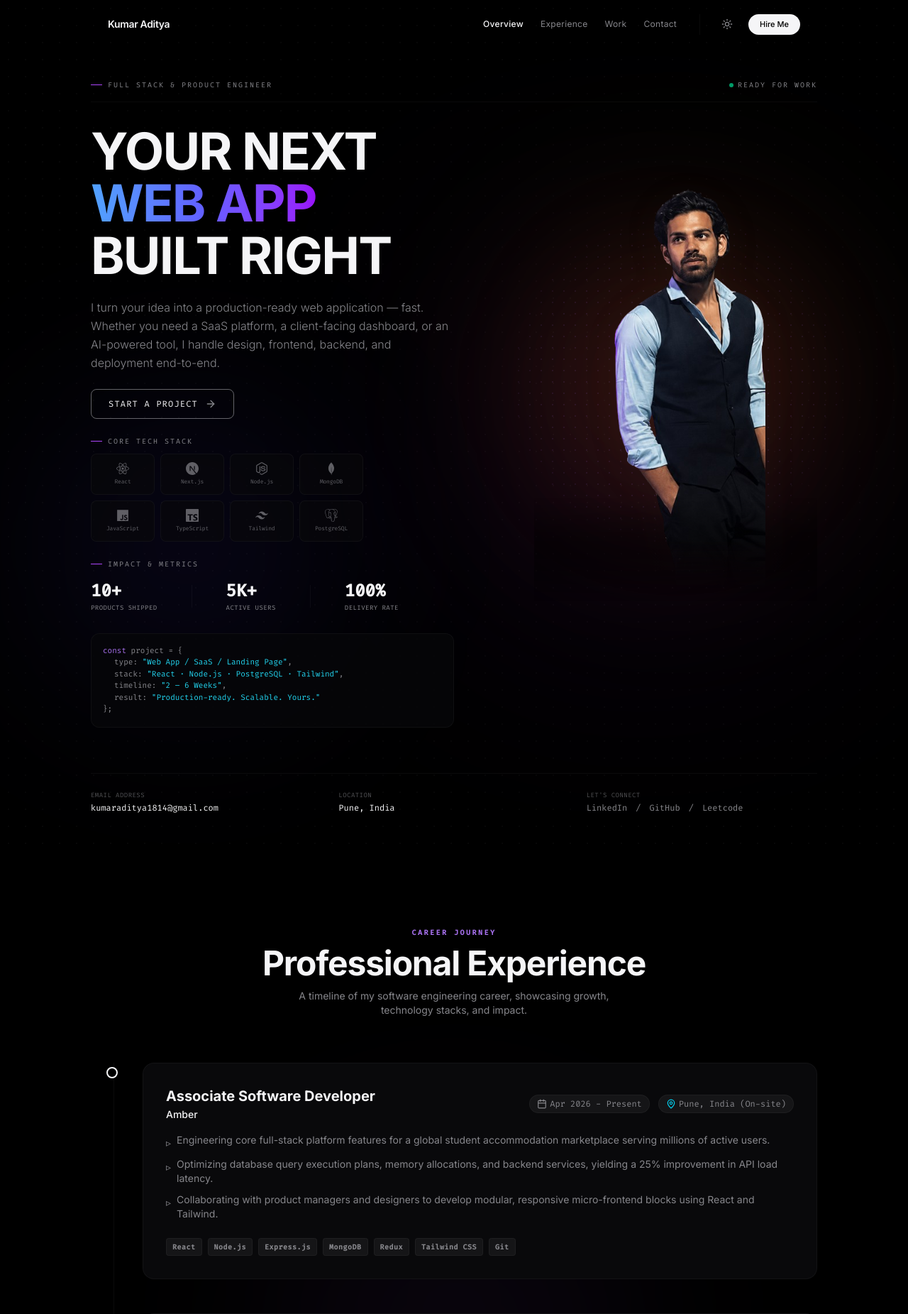
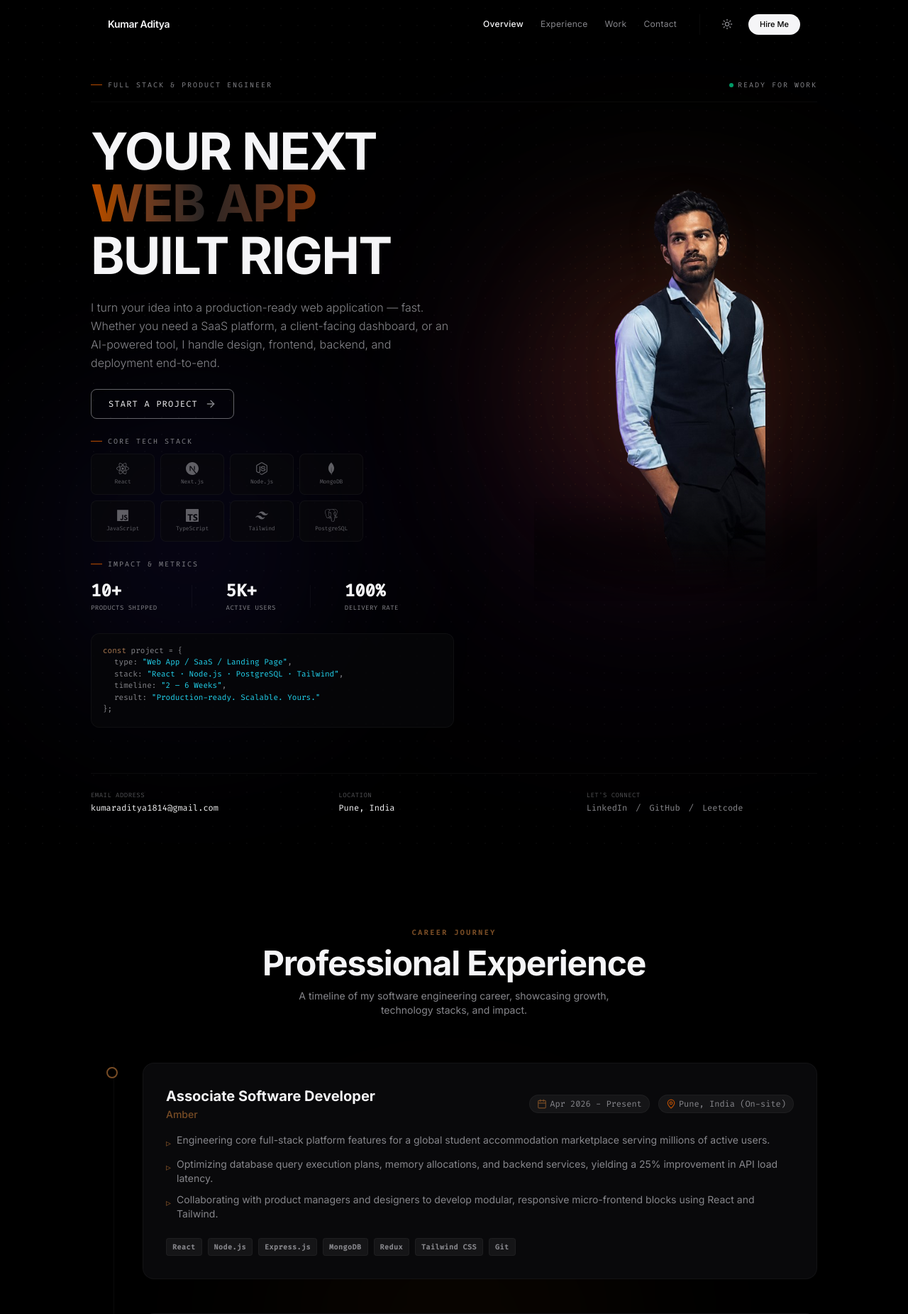
Before and after one commit to Kumaraditya18/Portfolio, a React (Vite) app: page / in a window 1280 px wide. Shown: the top 1851 px of the page at 71% size. Built offline with nearby package versions, Linux system fonts and the light colour scheme.

Commit message:
fix: remove all purple in light mode in favor of beige & earth brown palette, and make card images 100% sharp without white blur mask

```diff
--- a/src/components/Experience.jsx
+++ b/src/components/Experience.jsx
@@ -65,13 +65,13 @@ const Experience = () => {
       className="bg-bg-app text-text-app py-24 relative overflow-hidden"
     >
       {/* Background radial glow */}
-      <div className="absolute top-1/4 left-1/2 -translate-x-1/2 w-[500px] h-[500px] bg-purple-500/5 rounded-full blur-[120px] pointer-events-none"></div>
+      <div className="absolute top-1/4 left-1/2 -translate-x-1/2 w-[500px] h-[500px] bg-amber-700/5 dark:bg-purple-500/5 rounded-full blur-[120px] pointer-events-none"></div>
 
       <div className="section-container relative z-10">
 
         {/* Section Header */}
         <div className="text-center mb-16">
-          <h2 className="text-[10px] font-semibold tracking-[0.25em] text-[#a771ee] font-mono uppercase mb-3">
+          <h2 className="text-[10px] font-semibold tracking-[0.25em] text-[#784c25] dark:text-[#a771ee] font-mono uppercase mb-3">
             Career Journey
           </h2>
           <h3 className="text-4xl md:text-5xl font-extrabold tracking-tight text-text-app">
@@ -95,12 +95,12 @@ const Experience = () => {
               className="relative group"
             >
               {/* Timeline dot */}
-              <div className="absolute -left-[35px] md:-left-[51px] top-1.5 w-4 h-4 rounded-full bg-bg-app border-2 border-text-app dark:border-purple-500 flex items-center justify-center group-hover:scale-125 transition-transform duration-300">
-                <span className="w-1.5 h-1.5 rounded-full bg-cyan-400 opacity-0 group-hover:opacity-100 transition-opacity duration-300"></span>
+              <div className="absolute -left-[35px] md:-left-[51px] top-1.5 w-4 h-4 rounded-full bg-bg-app border-2 border-[#784c25] dark:border-purple-500 flex items-center justify-center group-hover:scale-125 transition-transform duration-300">
+                <span className="w-1.5 h-1.5 rounded-full bg-amber-600 dark:bg-cyan-400 opacity-0 group-hover:opacity-100 transition-opacity duration-300"></span>
               </div>
 
               {/* Experience Card */}
-              <div className="glassmorphism rounded-2xl p-6 md:p-8 border border-border-app hover:border-text-app/30 dark:hover:border-purple-500/30 transition-all duration-300 hover:shadow-lg hover:shadow-text-app/5 dark:hover:shadow-purple-500/5 hover:-translate-y-1">
+              <div className="glassmorphism rounded-2xl p-6 md:p-8 border border-border-app hover:border-[#784c25]/30 dark:hover:border-purple-500/30 transition-all duration-300 hover:shadow-lg hover:shadow-text-app/5 dark:hover:shadow-purple-500/5 hover:-translate-y-1">
 
                 {/* Card Title Header */}
                 <div className="flex flex-col md:flex-row md:items-center justify-between gap-2 mb-4">
@@ -114,12 +114,12 @@ const Experience = () => {
                           href={exp.companyUrl}
                           target="_blank"
                           rel="noopener noreferrer"
-                          className="text-text-app dark:text-[#a771ee] hover:underline"
+                          className="text-[#784c25] dark:text-[#a771ee] hover:underline"
                         >
                           {exp.company}
                         </a>
                       ) : (
-                        <span className="text-text-app dark:text-[#a771ee]">{exp.company}</span>
+                        <span className="text-[#784c25] dark:text-[#a771ee]">{exp.company}</span>
                       )}
                     </div>
                   </div>
@@ -127,11 +127,11 @@ const Experience = () => {
                   {/* Period and Location Badges */}
                   <div className="flex flex-wrap items-center gap-3 text-xs text-text-muted-app font-mono">
                     <span className="flex items-center gap-1 bg-badge-app border border-border-app px-2.5 py-1 rounded-full">
-                      <Calendar className="w-3.5 h-3.5 text-text-muted-app dark:text-[#a771ee]" />
+                      <Calendar className="w-3.5 h-3.5 text-[#784c25] dark:text-[#a771ee]" />
                       {exp.period}
                     </span>
                     <span className="flex items-center gap-1 bg-badge-app border border-border-app px-2.5 py-1 rounded-full">
-                      <MapPin className="w-3.5 h-3.5 text-cyan-400" />
+                      <MapPin className="w-3.5 h-3.5 text-amber-700 dark:text-cyan-400" />
                       {exp.location}
                     </span>
                   </div>
@@ -141,7 +141,7 @@ const Experience = () => {
                 <ul className="list-none space-y-2.5 text-sm text-text-muted-app mb-6">
                   {exp.description.map((bullet, bIdx) => (
                     <li key={bIdx} className="flex gap-2 items-start">
-                      <span className="text-text-muted-app dark:text-purple-400 select-none mt-1">▹</span>
+                      <span className="text-[#784c25] dark:text-purple-400 select-none mt-1">▹</span>
                       <span>{bullet}</span>
                     </li>
                   ))}
@@ -152,7 +152,7 @@ const Experience = () => {
                   {exp.skills.map((skill, sIdx) => (
                     <span
                       key={sIdx}
-                      className="text-[10px] font-semibold font-mono tracking-wider px-2 py-1 rounded bg-badge-app border border-border-app text-text-muted-app hover:border-text-app/40 dark:hover:border-purple-500/20 hover:text-text-app dark:hover:text-purple-300 transition-all duration-200"
+                      className="text-[10px] font-semibold font-mono tracking-wider px-2 py-1 rounded bg-badge-app border border-border-app text-text-muted-app hover:border-[#784c25]/40 dark:hover:border-purple-500/20 hover:text-[#5c3a1c] dark:hover:text-purple-300 transition-all duration-200"
                     >
                       {skill}
                     </span>
--- a/src/components/Hero.jsx
+++ b/src/components/Hero.jsx
@@ -32,7 +32,7 @@ const Hero = () => {
         {/* Top Ribbon */}
         <div className="w-full flex items-center justify-between border-b border-border-app pb-4 mb-8 text-[10px] tracking-[0.2em] font-mono text-text-muted-app uppercase select-none">
           <div className="flex items-center gap-2">
-            <span className="w-4 h-[1px] bg-purple-500"></span>
+            <span className="w-4 h-[1px] bg-amber-700 dark:bg-purple-500"></span>
             Full Stack & Product Engineer
           </div>
           <div className="flex items-center gap-1.5">
@@ -50,7 +50,7 @@ const Hero = () => {
             {/* Headline */}
             <h1 className="text-5xl sm:text-6xl md:text-7xl font-extrabold tracking-tight leading-[1.02] text-text-app uppercase">
               YOUR NEXT<br />
-              <span className="text-transparent bg-clip-text bg-gradient-to-r from-blue-400 via-indigo-500 to-purple-600">WEB APP</span><br />
+              <span className="text-transparent bg-clip-text bg-gradient-to-r from-amber-700 via-stone-800 to-amber-900 dark:from-blue-400 dark:via-indigo-500 dark:to-purple-600">WEB APP</span><br />
               BUILT RIGHT
             </h1>
 
@@ -72,7 +72,7 @@ const Hero = () => {
             {/* Tech Stack Tiles Section */}
             <div className="w-full flex flex-col space-y-2.5">
               <div className="flex items-center gap-2 text-[10px] tracking-[0.2em] font-mono text-text-muted-app uppercase select-none">
-                <span className="w-4 h-[1px] bg-purple-500"></span>
+                <span className="w-4 h-[1px] bg-amber-700 dark:bg-purple-500"></span>
                 Core Tech Stack
               </div>
               <div className="grid grid-cols-4 gap-2 max-w-sm w-full">
@@ -93,7 +93,7 @@ const Hero = () => {
             {/* Divided Metrics section */}
             <div className="w-full flex flex-col space-y-2.5">
               <div className="flex items-center gap-2 text-[10px] tracking-[0.2em] font-mono text-text-muted-app uppercase select-none">
-                <span className="w-4 h-[1px] bg-purple-500"></span>
+                <span className="w-4 h-[1px] bg-amber-700 dark:bg-purple-500"></span>
                 Impact & Metrics
               </div>
               <div className="flex items-center gap-8 md:gap-12 py-1">
@@ -116,7 +116,7 @@ const Hero = () => {
 
             {/* Code Block */}
             <div className="w-full max-w-lg bg-[#070709]/80 border border-border-app rounded-xl p-4 text-left font-mono text-[11px] text-[#86868b] leading-normal select-none hidden min-[480px]:block">
-              <span className="text-[#a771ee]">const</span> project = &#123;
+              <span className="text-[#a87850] dark:text-[#a771ee]">const</span> project = &#123;
               <div className="pl-4">type: <span className="text-[#22d3ee]">"Web App / SaaS / Landing Page"</span>,</div>
               <div className="pl-4">stack: <span className="text-[#22d3ee]">"React · Node.js · PostgreSQL · Tailwind"</span>,</div>
               <div className="pl-4">timeline: <span className="text-[#22d3ee]">"2 – 6 Weeks"</span>,</div>
@@ -134,7 +134,7 @@ const Hero = () => {
             <div className="absolute top-1/2 left-1/2 -translate-x-1/2 -translate-y-1/2 w-[340px] h-[340px] bg-orange-500/8 dark:bg-indigo-500/15 rounded-full blur-[80px] pointer-events-none animate-[pulse_4s_ease-in-out_infinite_reverse]"></div>
 
             {/* Circular dot-matrix tech grid */}
-            <div className="absolute top-1/2 left-1/2 -translate-x-1/2 -translate-y-1/2 w-[460px] h-[460px] rounded-full bg-[radial-gradient(rgba(167,113,238,0.1)_1px,transparent_1px)] bg-[size:16px_16px] [mask-image:radial-gradient(circle,black_55%,transparent_100%)] pointer-events-none animate-[spin_180s_linear_infinite]"></div>
+            <div className="absolute top-1/2 left-1/2 -translate-x-1/2 -translate-y-1/2 w-[460px] h-[460px] rounded-full bg-[radial-gradient(rgba(120,76,37,0.12)_1px,transparent_1px)] dark:bg-[radial-gradient(rgba(167,113,238,0.1)_1px,transparent_1px)] bg-[size:16px_16px] [mask-image:radial-gradient(circle,black_55%,transparent_100%)] pointer-events-none animate-[spin_180s_linear_infinite]"></div>
 
             {/* User Portrait Image */}
             <div className="relative w-full max-w-[460px] h-[620px] flex items-end justify-center [mask-image:linear-gradient(to_top,transparent_0%,black_14%)]">
```
Also changed, not shown: src/components/Contact.jsx (+10 -10 lines), src/components/Projects.jsx (+16 -15 lines).
